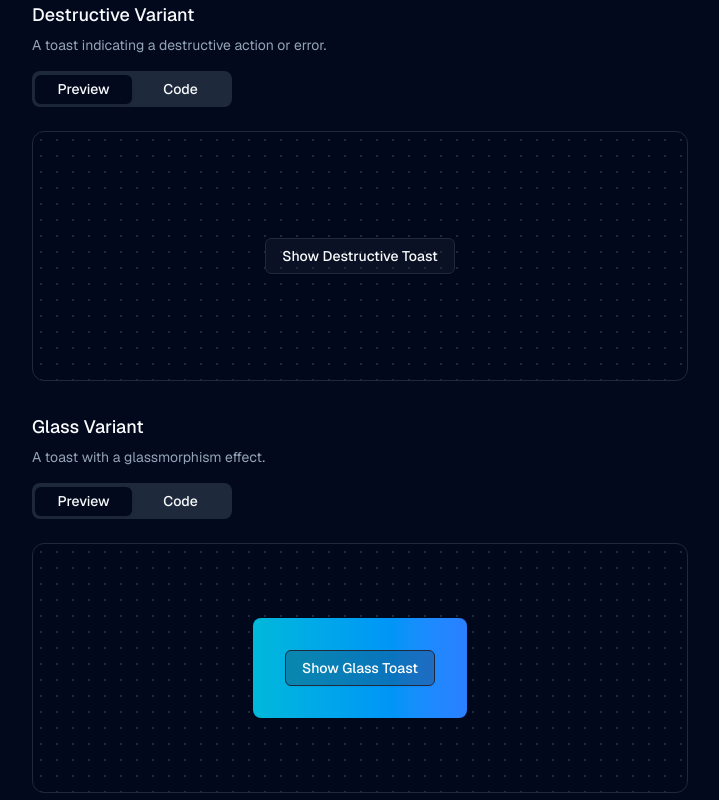
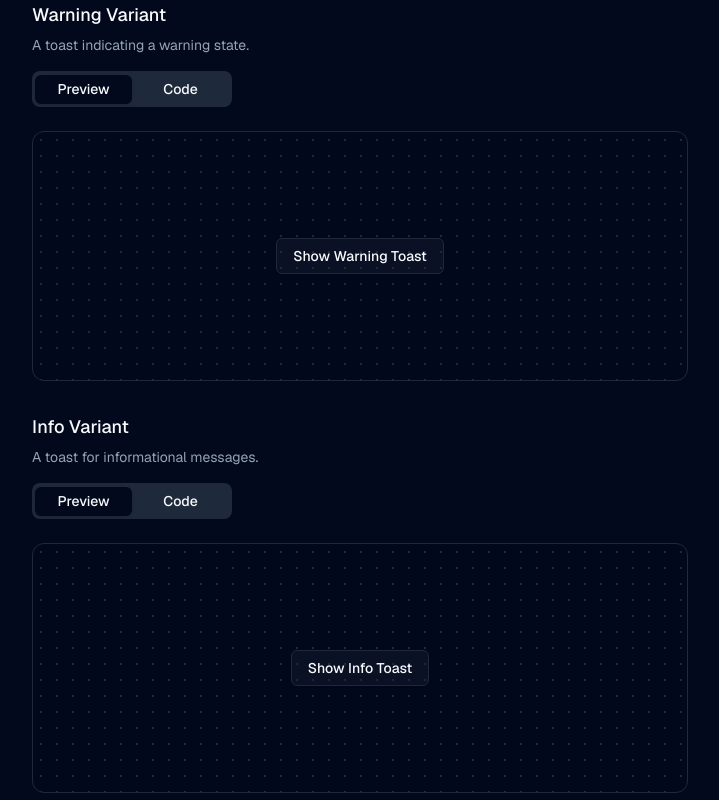
Before and after one commit to webcoderspeed/nova-ui, a Next.js app: page /docs/components/toast in a window 1280 px wide. Shown: the part 2740-3540 px from the top of the page, without its empty margins (296-1015 px from the left). Built offline with nearby package versions, Linux system fonts and the light colour scheme.

Commit message:
docs(toast): update toast documentation with new variants and usage
- Add documentation for warning, info, gradient variants and action button
- Update usage examples to use useNovaToast hook
- Fix incorrect variant type casting in success example

```diff
--- a/app/docs/components/toast/v1.0.0.tsx
+++ b/app/docs/components/toast/v1.0.0.tsx
@@ -3,6 +3,7 @@
 import { ComponentDocTemplate } from "@/components/docs/component-doc-template"
 import { NovaButton } from "@/components/nova/nova-button"
 import { useNovaToast } from "@/hooks/nova"
+import { ToastAction } from "@/components/ui/toast"
 
 export default function ToastDocsV1() {
   const { toast } = useNovaToast()
@@ -19,7 +20,7 @@ export default function ToastDocsV1() {
       ]}
       hints={[
         { type: "info", content: "Supports `success`, `warning`, `info`, `glass`, and `gradient` variants." },
-        { type: "info", content: "Use `<NovaToast />` instead of `<Toaster />` to enable custom variants." }
+        { type: "info", content: "Use `useNovaToast` hook to trigger toasts with custom variants." }
       ]}
       preview={
         <div className="flex flex-col gap-4">
@@ -38,17 +39,29 @@ export default function ToastDocsV1() {
       }
       installCommand="npx nova-ui@latest add toast"
       importCode={`import { NovaToast } from "@/components/nova/nova-toast"
-import { useToast } from "@/components/ui/use-toast"`}
+import { useNovaToast } from "@/hooks/nova"`}
       usageCode={`// In your layout.tsx
 <NovaToaster />
 
 // In your component
-const { toast } = useToast()
+import { useNovaToast } from "@/hooks/nova"
 
-toast({
-  title: "Scheduled: Catch up",
-  description: "Friday, February 10, 2023 at 5:57 PM",
-})`}
+export function MyComponent() {
+  const { toast } = useNovaToast()
+
+  return (
+    <button
+      onClick={() => {
+        toast({
+          title: "Scheduled: Catch up",
+          description: "Friday, February 10, 2023 at 5:57 PM",
+        })
+      }}
+    >
+      Show Toast
+    </button>
+  )
+}`}
       props={[
         {
           name: "variant",
@@ -86,13 +99,59 @@ toast({
               variant="outline"
               onClick={() => {
                 toast({
-                  variant: "success" as any,
+                  variant: "success",
                   title: "Success!",
                   description: "Your changes have been saved.",
                 })
               }}
             >
               Show Success Toast
+            </NovaButton>
+          )
+        },
+        {
+          title: "Warning Variant",
+          description: "A toast indicating a warning state.",
+          code: `toast({
+  variant: "warning",
+  title: "Warning!",
+  description: "This action cannot be undone.",
+})`,
+          preview: (
+            <NovaButton
+              variant="outline"
+              onClick={() => {
+                toast({
+                  variant: "warning",
+                  title: "Warning!",
+                  description: "This action cannot be undone.",
+                })
+              }}
+            >
+              Show Warning Toast
+            </NovaButton>
+          )
+        },
+        {
+          title: "Info Variant",
+          description: "A toast for informational messages.",
+          code: `toast({
+  variant: "info",
+  title: "Info",
+  description: "A new version is available.",
+})`,
+          preview: (
+            <NovaButton
+              variant="outline"
+              onClick={() => {
+                toast({
+                  variant: "info",
+                  title: "Info",
+                  description: "A new version is available.",
+                })
+              }}
+            >
+              Show Info Toast
             </NovaButton>
           )
         },
@@ -144,6 +203,52 @@ toast({
                 </NovaButton>
             </div>
           )
+        },
+        {
+          title: "Gradient Variant",
+          description: "A toast with a gradient background.",
+          code: `toast({
+  variant: "gradient",
+  title: "Gradient Toast",
+  description: "This is a gradient toast.",
+})`,
+          preview: (
+            <NovaButton
+              variant="outline"
+              onClick={() => {
+                toast({
+                  variant: "gradient",
+                  title: "Gradient Toast",
+                  description: "This is a gradient toast.",
+                })
+              }}
+            >
+              Show Gradient Toast
+            </NovaButton>
+          )
+        },
+        {
+          title: "With Action",
+          description: "A toast with an action button.",
+          code: `toast({
+  title: "Uh oh! Something went wrong.",
+  description: "There was a problem with your request.",
+  action: <ToastAction altText="Try again">Try again</ToastAction>,
+})`,
+          preview: (
+            <NovaButton
+              variant="outline"
+              onClick={() => {
+                toast({
+                  title: "Uh oh! Something went wrong.",
+                  description: "There was a problem with your request.",
+                  action: <ToastAction altText="Try again">Try again</ToastAction>,
+                })
+              }}
+            >
+              Show Toast with Action
+            </NovaButton>
+          )
         }
       ]}
     />
```
